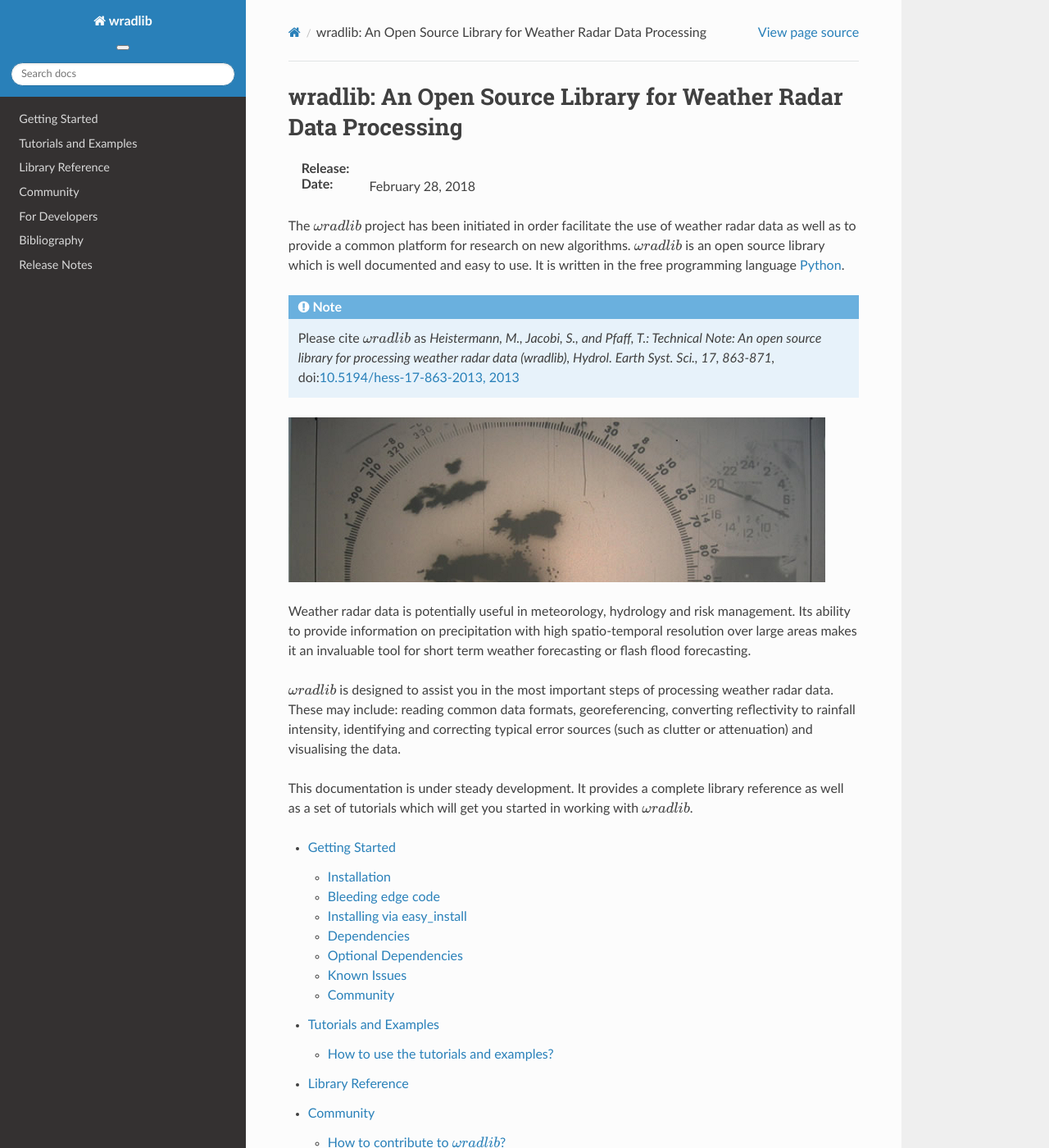
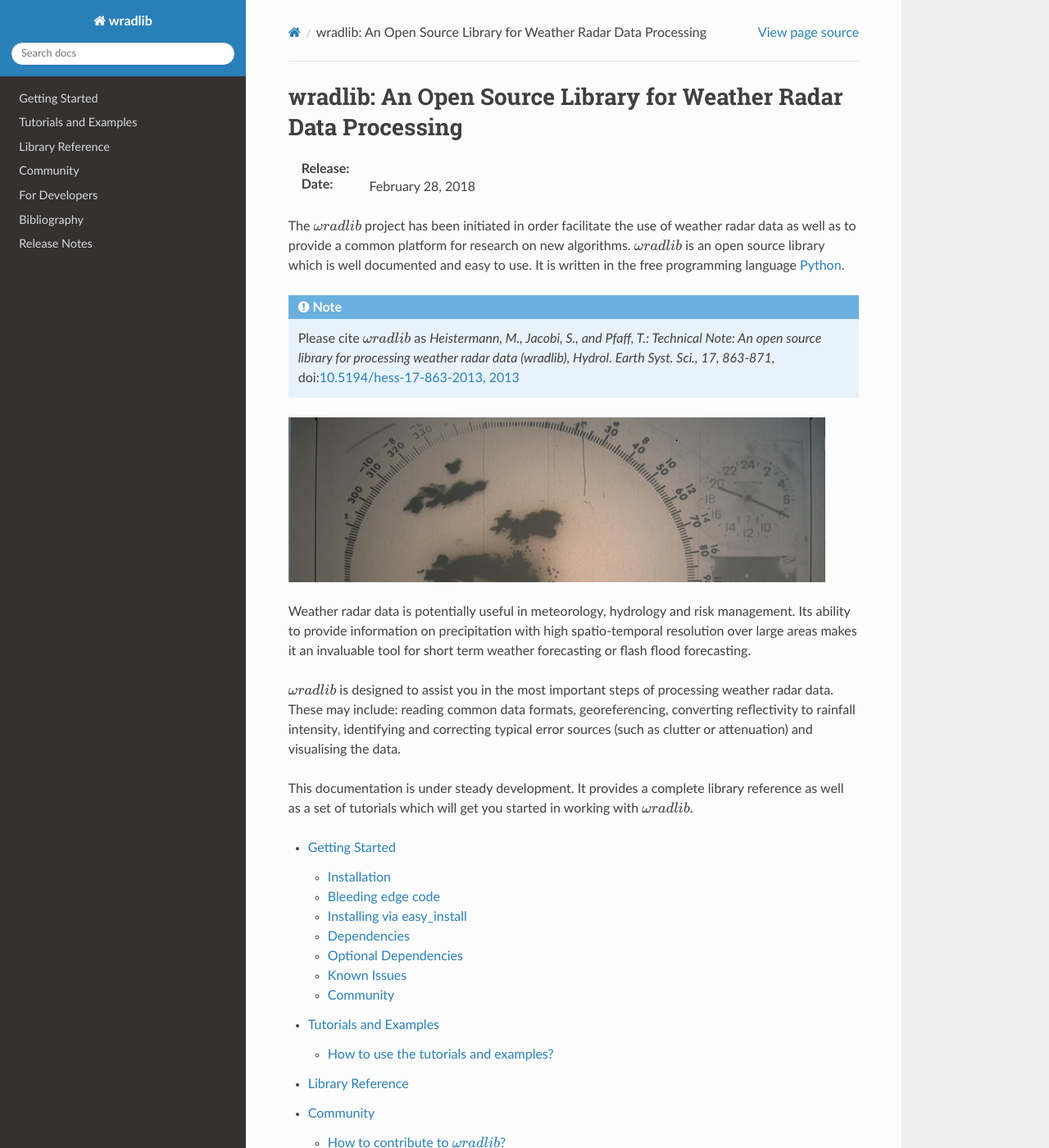
Before and after one commit to wradlib/wradlib-docs, a Sphinx documentation site: the page built from source/index.rst, in a window 1280 px wide and 1400 px high. Shown: the whole window at 82% size. Built offline with Sphinx 7.4.7 and the Read the Docs theme 2.0.0, drawn with Linux system fonts in a browser that asks for light colours; pages that are not in the unit, such as notebooks, are missing from menus; the version number could not be read and is left out.

Commit message:
Wip docs 2 (#229)
* WIP: remove doc template and css
* FIX: fix install requirements

```diff
--- a/source/_static/wradlib.css
+++ /dev/null
@@ -1,43 +0,0 @@
-/* load rtd css */
-@import url("css/theme.css");
-
-.version {
-    position: relative;
-    display: block;
-}
-
-.version-button {
-    border: none;
-    cursor: pointer;
-    position : relative;
-    border-radius: 1em;
-}
-
-.version-content {
-    display: None;
-    margin-left: auto;
-    margin-right: auto;
-}
-
-.version-content a {
-    color: black;
-    text-decoration: none;
-    display: block;
-    margin-left: auto;
-    margin-right: auto;
-    max-width: 20%;
-    border-radius: 1em;
-}
-
-.version-content a:hover {
-    background-color: #f1f1f1
-}
-
-.version:hover .version-content {
-    display: block;
-    border-radius: 1em;
-}
-
-.version:hover .version-button {
-    background-color: #3e8e41;
-}
--- a/source/_templates/layout.html
+++ /dev/null
@@ -1,36 +0,0 @@
-{% extends "!layout.html" %}
-{% block extrahead %}
-    {# link wradlib.css with version drop down #}
-    <link href="{{ pathto('_static/wradlib.css', True) }}" rel="stylesheet" type="text/css">
-{% endblock %}
-
-{# mimic behaviour of original rtd layout.html #}
-{% block sidebartitle %}
-{% if logo and theme_logo_only %}
-  <a href="{{ pathto(master_doc) }}">
-{% else %}
-  <a href="{{ pathto(master_doc) }}" class="icon icon-home"> {{ project }}
-{% endif %}
-
-{% if logo %}
-  {# Not strictly valid HTML, but it's the only way to display/scale it properly, without weird scripting or heaps of work #}
-  <img src="{{ pathto('_static/' + logo, 1) }}" class="logo" />
-{% endif %}
-</a>
-
-{# stripped version, we only need 'version' here #}
-{% if theme_display_version %}
-  <div class="version">
-    {# add drop down html #}
-    <button class="verbtn">{{ version }}</button>
-    <div class="version-content">
-      {# iterate over 'releases' (defined in conf.py) #}
-      {%- for rl in releases %}
-        <a href="../{{ rl[0] }}/">{{ rl[1] }}</a>
-      {%- endfor %}
-    </div>
-  </div>
-{% endif %}
-
-{% include "searchbox.html" %}
-{% endblock %}
--- a/source/conf.py
+++ b/source/conf.py
@@ -167,7 +167,6 @@ import sphinx_rtd_theme  # noqa
 
 html_theme = "sphinx_rtd_theme"
 html_theme_path = [sphinx_rtd_theme.get_html_theme_path()]
-html_style = 'wradlib.css'
 html_theme_options = {'sticky_navigation': True}
 
 # Theme options are theme-specific and customize the look and feel of a theme
```
Also changed, not shown: 1 other file.
